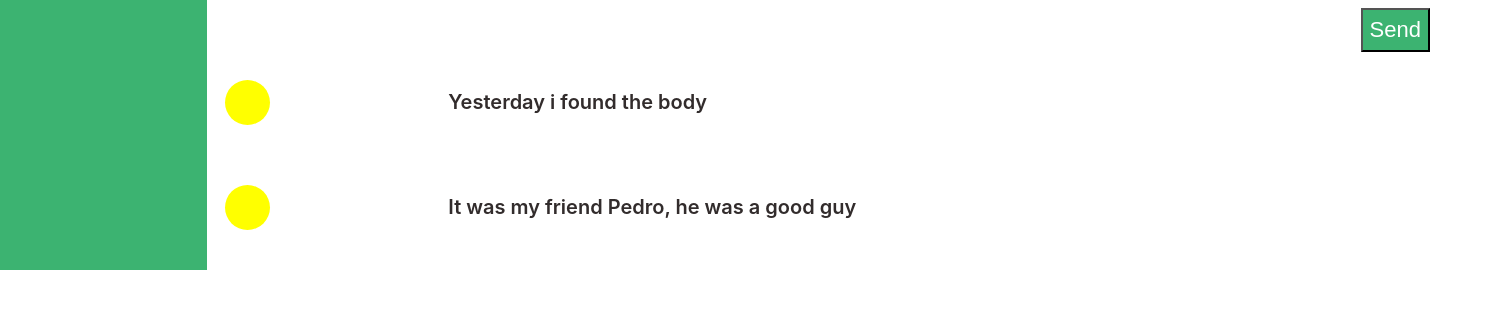
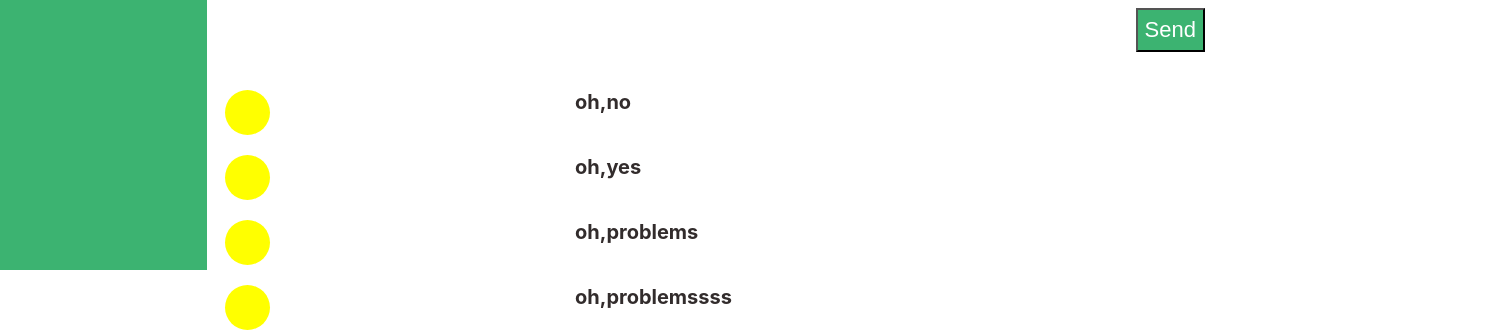
Before and after one commit to hailMeh/react-app-kama, a React (Create React App) app: page / in a window 1280 px wide. Shown: the part 748-1078 px from the top of the page, 1505 px wide, since content can reach past the window. Before the commit the page ends 1018 px from the top, so only its background shows below. Built offline with nearby package versions, Linux system fonts and the light colour scheme.

Commit message:
remove grids in grids in grids(omg), added new post file with css to make <post /> with props practic

```diff
--- a/src/App.css
+++ b/src/App.css
@@ -31,27 +31,32 @@
 
 
 }
+
 .profile__MainImage {
     grid-area: mainImage;
 }
-.profile__MainImage img{
+
+.profile__MainImage img {
     width: 100%;
     height: 100%;
     background-size: cover;
 }
+
 .profile__Avatar {
     grid-area: profileAvatar;
 
 
 }
-.profile__Avatar img{
+
+.profile__Avatar img {
     width: 100%;
     height: 100%;
     background-size: cover;
     border-radius: 21px;
     margin-top: 16px;
 }
-.profile__Name{
+
+.profile__Name {
     grid-area: profileName;
     color: #322c2c;
     padding-left: 30px;
@@ -59,6 +64,7 @@
     font-size: 18px;
 
 }
+
 .profile__About_Me {
     grid-area: profileAboutMe;
     color: #322c2c;
@@ -68,26 +74,30 @@
     font-weight: 700;
 
 }
-.profile__About_Me ul{
+
+.profile__About_Me ul {
     grid-area: profileAboutMe;
     color: #322c2c;
     list-style: none;
     padding-left: 30px;
 
 }
-.profile__MyPosts{
+
+.profile__MyPosts {
     grid-area: myPosts;
     align-self: start;
     color: #322c2c;
     font-weight: 500;
     font-size: 32px;
 }
-.profile__Input{
+
+.profile__Input {
     grid-area: profileInput;
     align-self: end;
 
 }
-.profile__Input input{
+
+.profile__Input input {
     grid-area: profileInput;
     width: 90%;
     height: 80px;
@@ -101,15 +111,15 @@
     padding-left: 20px;
 
 
-
 }
 
-.profile__ButtonSend{
+.profile__ButtonSend {
     grid-area: profileButton;
     align-self: center;
     justify-self: end;
 }
-.profile__ButtonSend button{
+
+.profile__ButtonSend button {
     background: #3CB371;;
     margin-right: 75px;
     padding: 7px;
@@ -117,65 +127,7 @@
     font-size: 22px;
 }
 
-.profile__NewsAll{
+.profile__NewsAll {
     grid-area: profileNewsAll;
-    display: grid;
-    grid-template-areas:
-"News1 News1 News1 News1 News1 News1"
-"News2 News2 News2 News2 News2 News2";
-    grid-template-rows: 90px 90px;
-    grid-template-columns: 1fr 5fr;
-    grid-gap: 15px;
-    margin: 0 auto;
-    width: 1280px;
-}
-.profile__News1{
-    grid-area: News1;
-    display: grid;
-    grid-template-areas:
-"Circle MyNews1 MyNews1 ";
-    grid-template-rows: 90px;
-    grid-template-columns: 1fr 5fr;
-    grid-gap: 15px;
-    margin: 0 auto;
-    width: 1280px;
-}
-.profile__MyNews1 {
-    grid-area: MyNews1;
-    justify-self: start;
-    align-self: start;
-}
-.profile__News2{
-    grid-area: News2;
-    display: grid;
-    grid-template-areas:
-"Circle MyNews2 MyNews2 ";
-    grid-template-rows: 90px;
-    grid-template-columns: 1fr 5fr;
-    grid-gap: 15px;
-    margin: 0 auto;
-    width: 1280px;
-}
-.profile__MyNews2 {
-    grid-area: MyNews2;
-    justify-self: start;
-    align-self: start;
-}
-
-
-
-.profile__Circle {
-    grid-area: Circle;
-    width: 45px;
-    height: 45px;
-    background: yellow;
-    border-radius: 50%;
-    margin-top: 10px;
 
 }
-.profile__NewsAll p{
-
-    color: #322c2c;
-    font-weight: 600;
-    font-size: 20px;
-}
--- a/src/Components/profile/Profile.jsx
+++ b/src/Components/profile/Profile.jsx
@@ -1,21 +1,37 @@
+import NewPost from "./post/post";
+
 const Profile = () => {
-    return(
+    return (
         <div className={"profile"}>
-            <div className={"profile__MainImage"}><img src='https://www.clearrisk.com/hubfs/social%20media%20on%20a%20computer%20and%20phone.jpg' alt={""} /></div>
-            <div className={"profile__Avatar"}><img src='https://images.chesscomfiles.com/uploads/v1/user/37708826.2c5c9165.1200x1200o.490f96c03c0c.jpeg' alt={""}/></div>
+            <div className={"profile__MainImage"}><img
+                src='https://www.clearrisk.com/hubfs/social%20media%20on%20a%20computer%20and%20phone.jpg' alt={""}/>
+            </div>
+            <div className={"profile__Avatar"}><img
+                src='https://images.chesscomfiles.com/uploads/v1/user/37708826.2c5c9165.1200x1200o.490f96c03c0c.jpeg'
+                alt={""}/></div>
             <div className={"profile__Name"}><h2>Jimmy H.</h2></div>
-            <div className={"profile__About_Me"}><ul>
-                <li>Date of birth: 7 July</li>
-                <li>City: Oslo</li>
-                <li>Education: OGL 12'</li>
-                <li>Web Site: https://Gridsisawesome.com</li></ul> </div>
+            <div className={"profile__About_Me"}>
+                <ul>
+                    <li>Date of birth: 7 July</li>
+                    <li>City: Oslo</li>
+                    <li>Education: OGL 12'</li>
+                    <li>Web Site: https://Gridsisawesome.com</li>
+                </ul>
+            </div>
             <div className={"profile__MyPosts"}><p>My Posts</p></div>
             <div className={"profile__Input"}><input type={"text"} value={"Your News"}/></div>
-            <div className={"profile__ButtonSend"}><button>Send</button></div>
+            <div className={"profile__ButtonSend"}>
+                <button>Send</button>
+            </div>
             <div className={"profile__NewsAll"}>
-            <div className={"profile__News1"}> <div className={"profile__Circle"}></div><p className={"profile__MyNews1"}>Yesterday i found the body</p></div>
-            <div className={"profile__News2"}> <div className={"profile__Circle"}></div><p className={"profile__MyNews2"}>It was my friend Pedro, he was a good guy</p></div>
-        </div></div>
+                <NewPost message={'oh,no'}/>
+                <NewPost message={'oh,yes'}/>
+                <NewPost message={'oh,problems'}/>
+                <NewPost messagetry={'oh,problemssss'}/>
+
+
+            </div>
+        </div>
     )
 }
 export default Profile;
--- /dev/null
+++ b/src/Components/profile/post/post.jsx
@@ -0,0 +1,12 @@
+import post from './post.module.css'
+
+const NewPost = (props) => {
+    return <div>
+        <div className={post.profile__Circle}>
+            <p className={post.profile__MyNews}>{props.message} {props.messagetry}
+            </p>
+        </div>
+
+    </div>
+}
+export default NewPost
--- /dev/null
+++ b/src/Components/profile/post/post.module.css
@@ -0,0 +1,17 @@
+
+.profile__Circle {
+    grid-area: Circle;
+    width: 45px;
+    height: 45px;
+    background: yellow;
+    border-radius: 50%;
+    margin-top: 10px;
+
+}
+
+.profile__MyNews {
+    color: #322c2c;
+    font-weight: 700;
+    font-size: 20px;
+    padding-left: 350px;
+}
```
